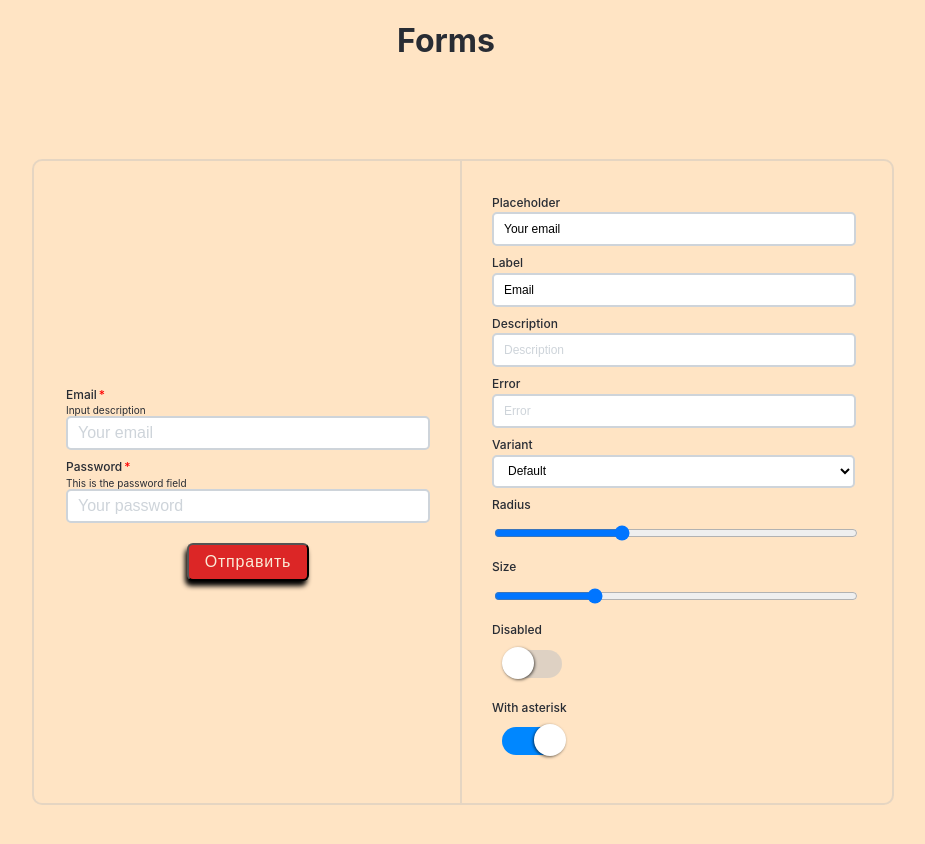
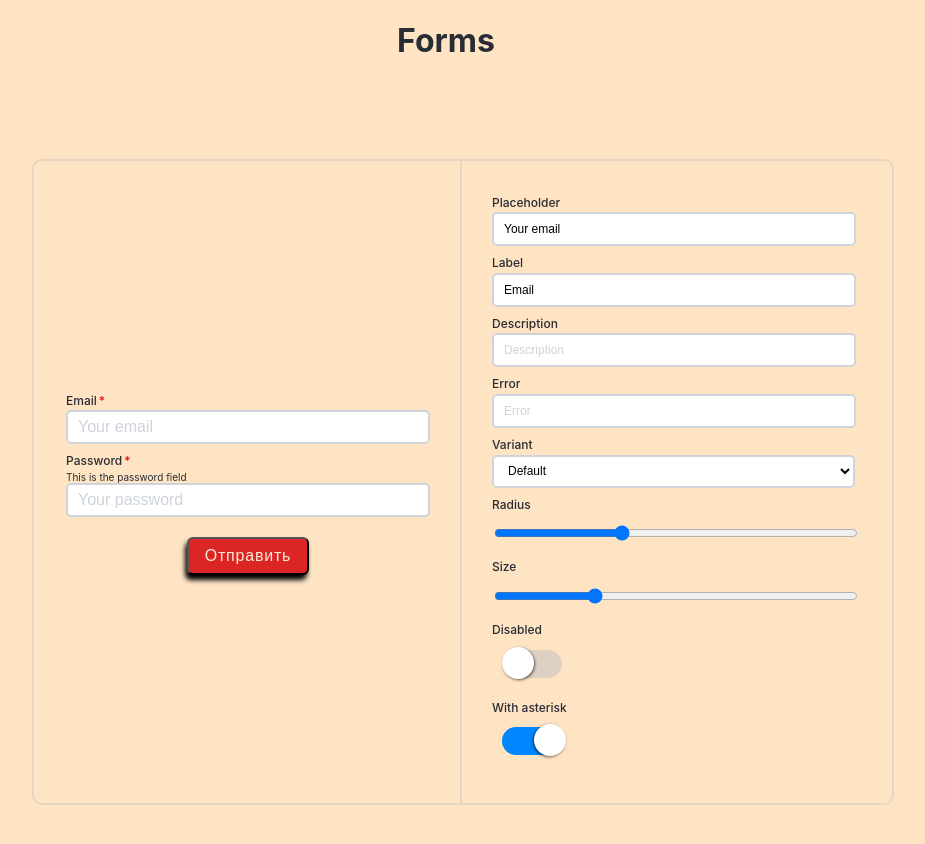
Before and after one commit to vitalyvitmens/rs-forms, a React (Create React App) app: page / in a window 1280 px wide. Shown: the top 844 px of the page, without its empty margins (194-1119 px from the left). Built offline with nearby package versions, Linux system fonts and the light colour scheme.

Commit message:
chore(src\components\Signin\Signin.jsx): убирает начальное значение description

```diff
--- a/src/components/Signin/Signin.jsx
+++ b/src/components/Signin/Signin.jsx
@@ -8,7 +8,7 @@ export function Signin(props) {
 
 	const [placeholder, setPlaceholder] = useState('Your email')
 	const [label, setLabel] = useState('Email')
-	const [description, setDescription] = useState('Input description')
+	const [description, setDescription] = useState('')
 	const [error, setError] = useState(null)
 	const [variant, setVariant] = useState('Default')
 	const [radius, setRadius] = useState(5)
```
